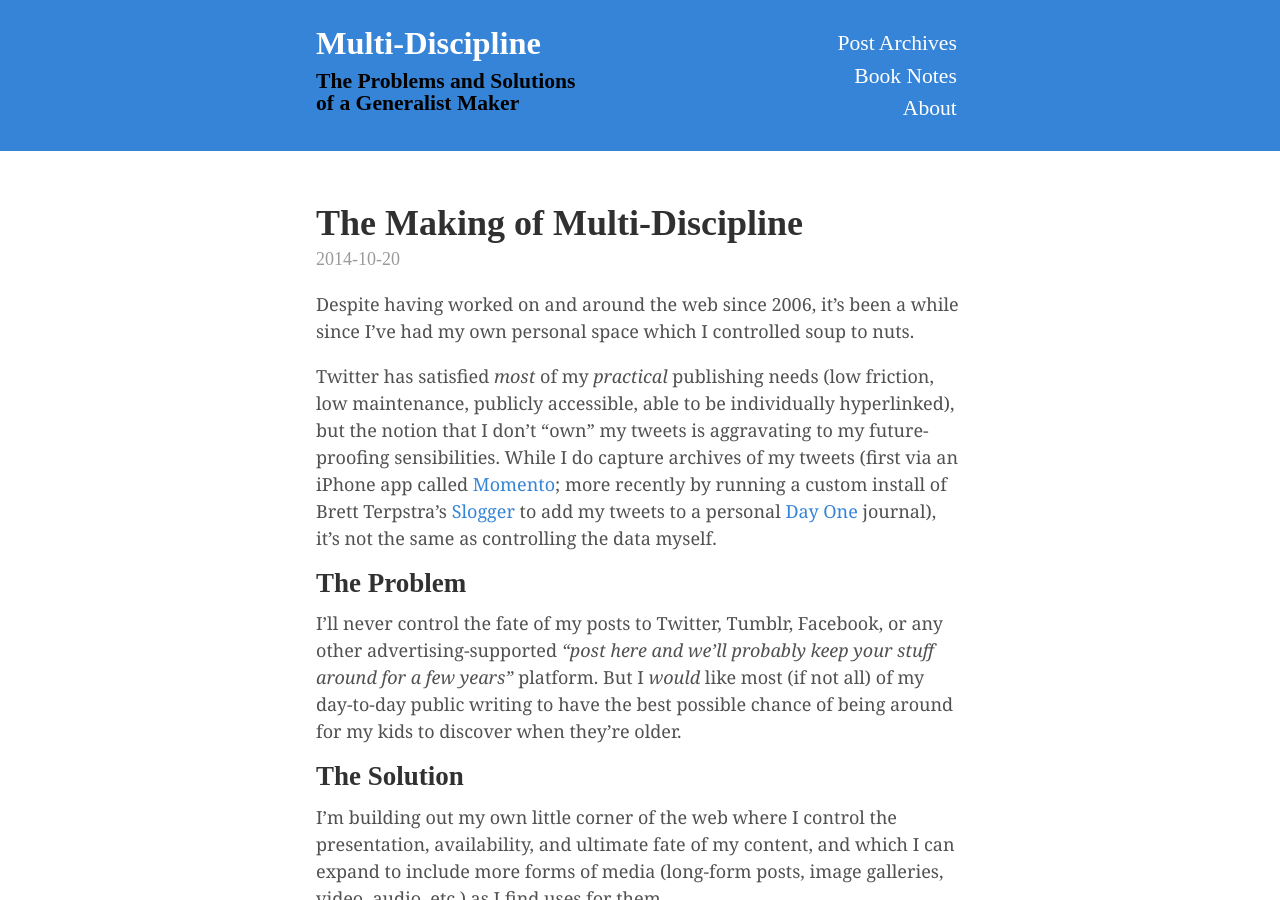
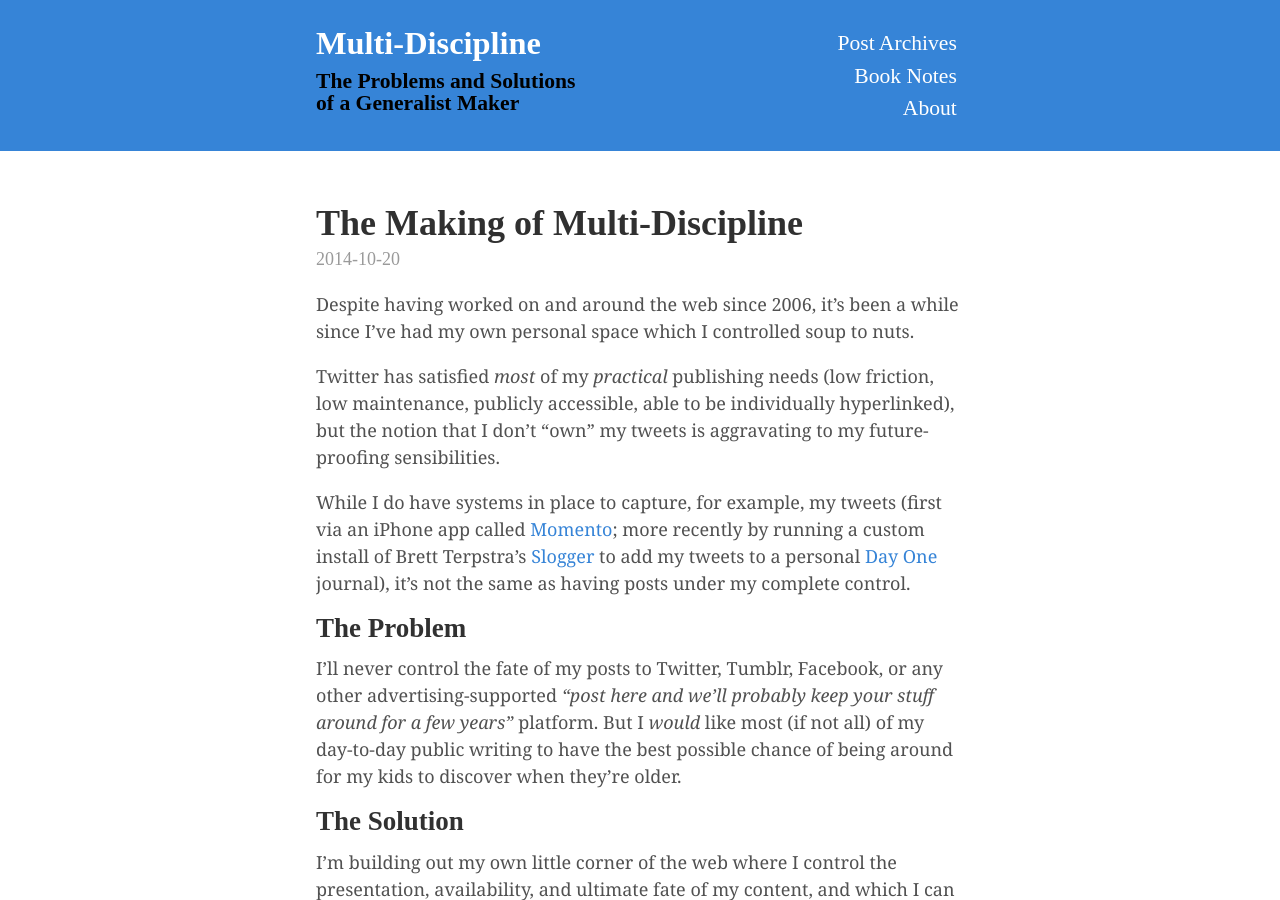
Before and after one commit to jasonmklug/multi-discipline, a Jekyll site: the page built from _posts/2014-10-20-the-making-of-multi-discipline.md, in a window 1280 px wide and 900 px high. Built offline with Jekyll 4.4.1, drawn with Linux system fonts in a browser that asks for light colours; Markdown is read by kramdown in place of the engine named in the settings.

Commit message:
Tweak copy of post

```diff
--- a/_posts/2014-10-20-the-making-of-multi-discipline.md
+++ b/_posts/2014-10-20-the-making-of-multi-discipline.md
@@ -7,7 +7,9 @@ category: webcraft
 
 Despite having worked on and around the web since 2006, it's been a while since I've had my own personal space which I controlled soup to nuts.
 
-Twitter has satisfied *most* of my *practical* publishing needs (low friction, low maintenance, publicly accessible, able to be individually hyperlinked), but the notion that I don't "own" my tweets is aggravating to my future-proofing sensibilities.  While I do capture archives of my tweets (first via an iPhone app called [Momento](http://www.momentoapp.com/``); more recently by running a custom install of Brett Terpstra's [Slogger](http://brettterpstra.com/projects/slogger/) to add my tweets to a personal [Day One](http://dayoneapp.com/) journal), it's not the same as controlling the data myself.
+Twitter has satisfied *most* of my *practical* publishing needs (low friction, low maintenance, publicly accessible, able to be individually hyperlinked), but the notion that I don't "own" my tweets is aggravating to my future-proofing sensibilities.
+
+While I do have systems in place to capture, for example, my tweets (first via an iPhone app called [Momento](http://www.momentoapp.com/``); more recently by running a custom install of Brett Terpstra's [Slogger](http://brettterpstra.com/projects/slogger/) to add my tweets to a personal [Day One](http://dayoneapp.com/) journal), it's not the same as having posts under my complete control.
 
 ## The Problem
 
```
